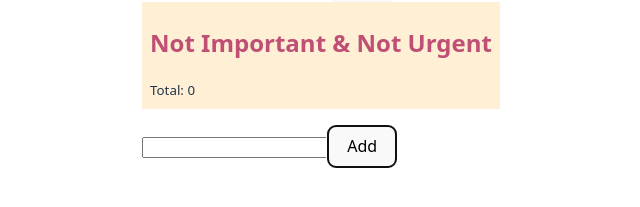
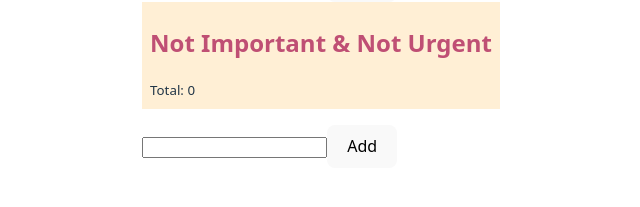
Before and after one commit to itu-tid/todo-25, a React (Vite) app: page / in a window 1280 px wide. Shown: the part 563-770 px from the top of the page, without its empty margins (319-959 px from the left). Built offline with nearby package versions, Linux system fonts and the light colour scheme.

Commit message:
have to stop timer on checkbox... this is getting complicated

```diff
--- a/src/ToDoList.jsx
+++ b/src/ToDoList.jsx
@@ -50,8 +50,11 @@ export default function ToDoList({ name }) {
   }
 
   function handleCheckbox(element_id) {
+    if (activeElementId === element_id) {
+      handleStopTimer(element_id);
+    }
     let newList = list.map((e) => {
-      return e.id == element_id ? { id: e.id, name: e.name, done: !e.done } : e;
+      return e.id == element_id ? { ...e, done: !e.done } : e;
     });
 
     const sorted = newList.sort((a, b) => a.done - b.done);
@@ -131,7 +134,7 @@ export default function ToDoList({ name }) {
                   elem.id === activeElementId
                     ? "lightgoldenrodyellow"
                     : "white",
-                fontSize: elem.id === activeElementId ? "x-large" : "normal",
+                fontSize: elem.id === activeElementId ? "x-large" : "1em",
                 color: elem.id === activeElementId ? "violet" : "darkBlue",
                 fontWeight: elem.id === activeElementId ? "700" : "400",
               }}
@@ -164,6 +167,7 @@ export default function ToDoList({ name }) {
                 onChange={() => handleCheckbox(elem.id)}
               />
               {elem.name}
+              {elem.done && " 🎉"}
               {elem.timer && (
                 <span
                   style={{
@@ -172,11 +176,9 @@ export default function ToDoList({ name }) {
                     marginLeft: "1em",
                   }}
                 >
-                  ({elem.timer} /{" "}
-                  {moment.duration(elem.timer, "seconds").humanize()})
+                  ( {moment.duration(elem.timer, "seconds").humanize()})
                 </span>
               )}
-              {elem.done && "🎉"}
               {/* Remove */}
               <a
                 href="#"
@@ -202,9 +204,7 @@ export default function ToDoList({ name }) {
         value={input}
       ></input>
 
-      <button autoFocus={true} onClick={handleAddClick}>
-        Add
-      </button>
+      <button onClick={handleAddClick}>Add</button>
     </>
   );
 }
```
